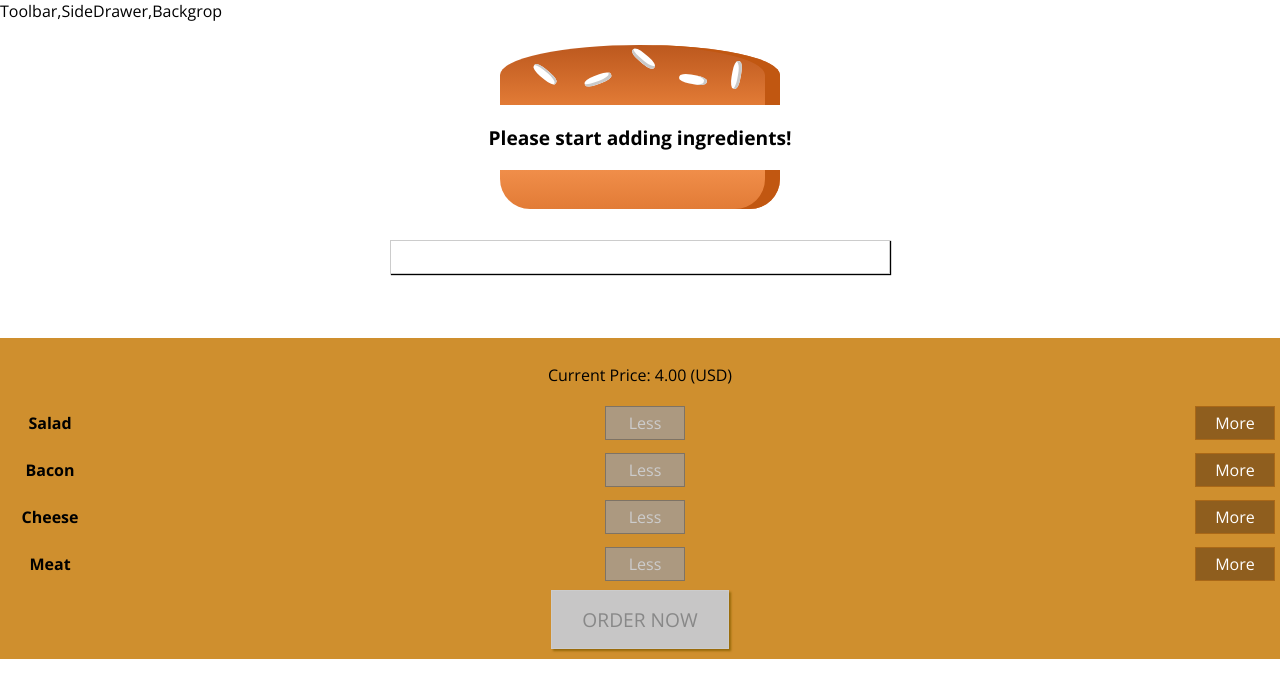
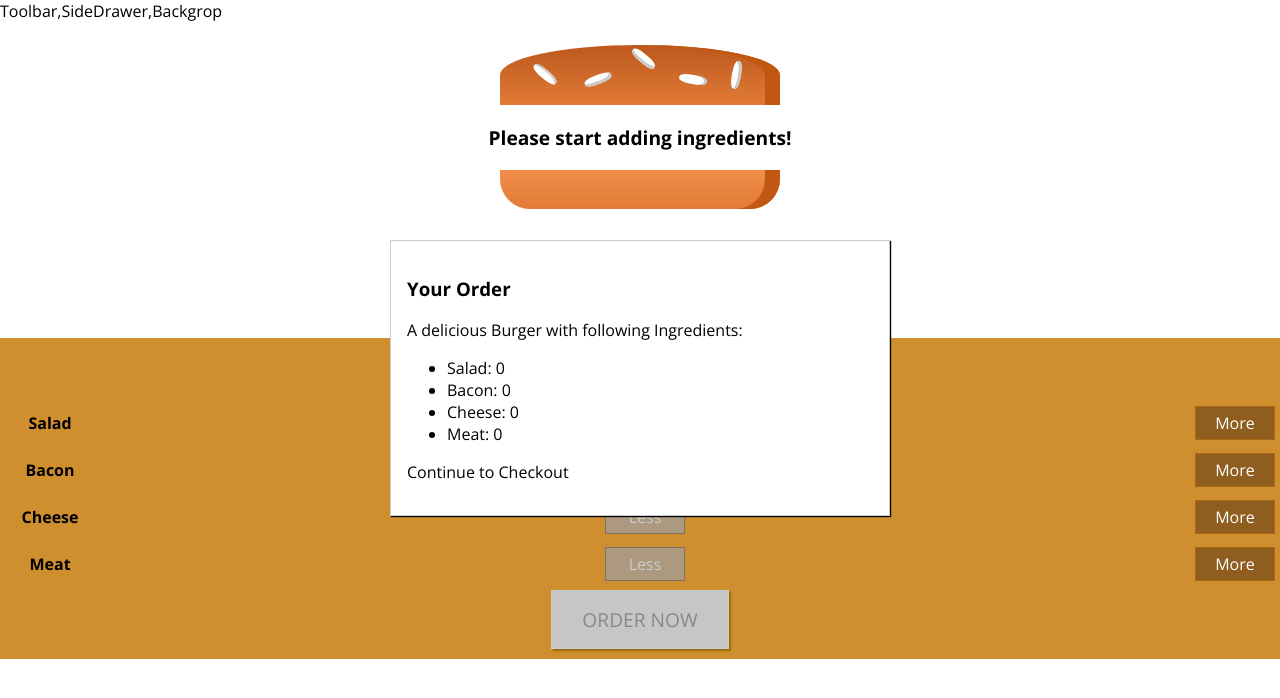
Before and after one commit to ChanakaR/burger-builder, a React app: page / in a window 1280 px wide. Shown: the top 698 px of the page. Built offline with nearby package versions, Linux system fonts and the light colour scheme.

Commit message:
added order now toburger builder

```diff
--- a/src/components/Burger/OrderSummary/OrderSummary.js
+++ b/src/components/Burger/OrderSummary/OrderSummary.js
@@ -5,7 +5,7 @@
 const orderSummary = (props) => {
     const ingredientSummary = Object.keys(props.ingredients)
         .map(igKey => {
-            return <li><span style={{textTransform:"capitalize"}}>{igKey}</span>: {props.ingredients[igKey]}</li>
+            return <li key={igKey}><span style={{textTransform:"capitalize"}}>{igKey}</span>: {props.ingredients[igKey]}</li>
         });
 
     return (
@@ -15,6 +15,7 @@
             <ul>
                 {ingredientSummary}
             </ul>
+            <p>Continue to Checkout</p>
         </Aux>
     );
 }
--- a/src/containers/BurgerBuilder/BurgerBuilder.js
+++ b/src/containers/BurgerBuilder/BurgerBuilder.js
@@ -3,6 +3,7 @@
 import Burger from '../../components/Burger/Burger';
 import BuildControls from '../../components/Burger/BuildControls/BuildControls';
 import Modal from '../../components/UI/modal/Modal';
+import OrderSummary from '../../components/Burger/OrderSummary/OrderSummary';
 
 const INGREDIENT_PRICES = {
     salad: 0.3,
@@ -73,7 +74,9 @@
         }
         return (
             <Aux>
-                <Modal />
+                <Modal>
+                    <OrderSummary ingredients={this.state.ingredients} />
+                </Modal>
                 <Burger ingredients={this.state.ingredients}/>
                 <BuildControls
                     ingredientAdded = {this.addIngredientHandler}
```
